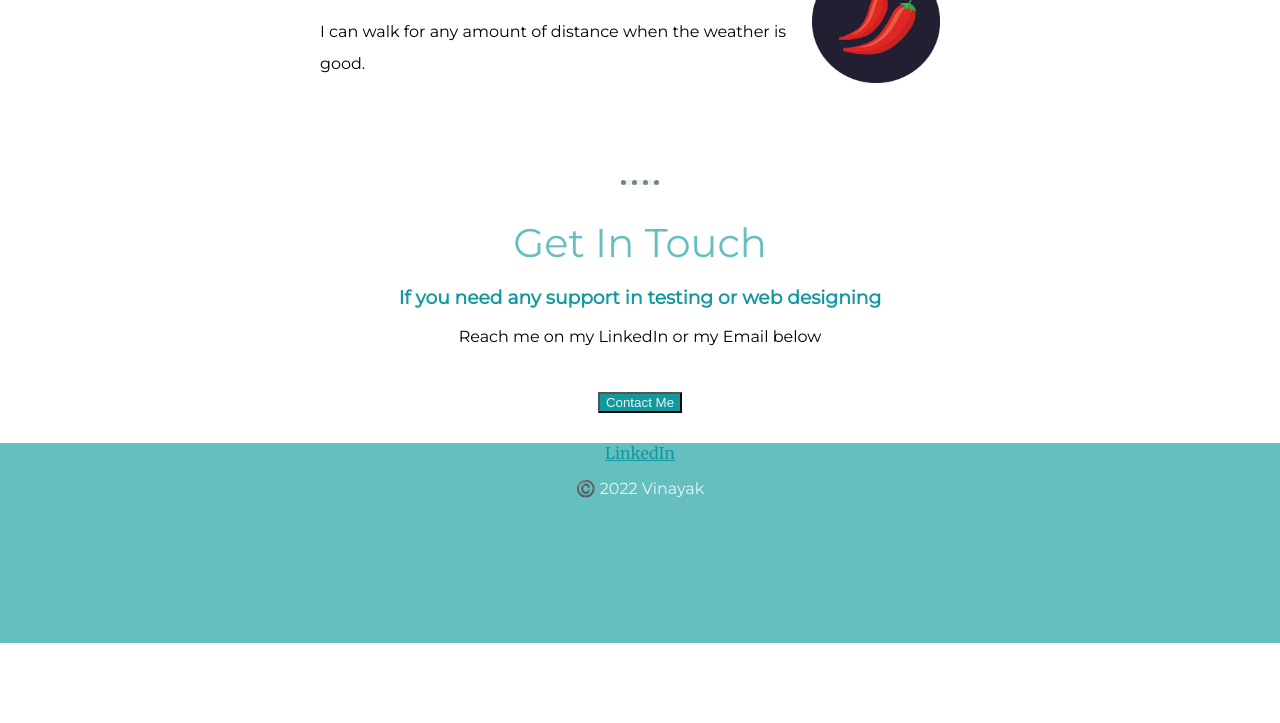
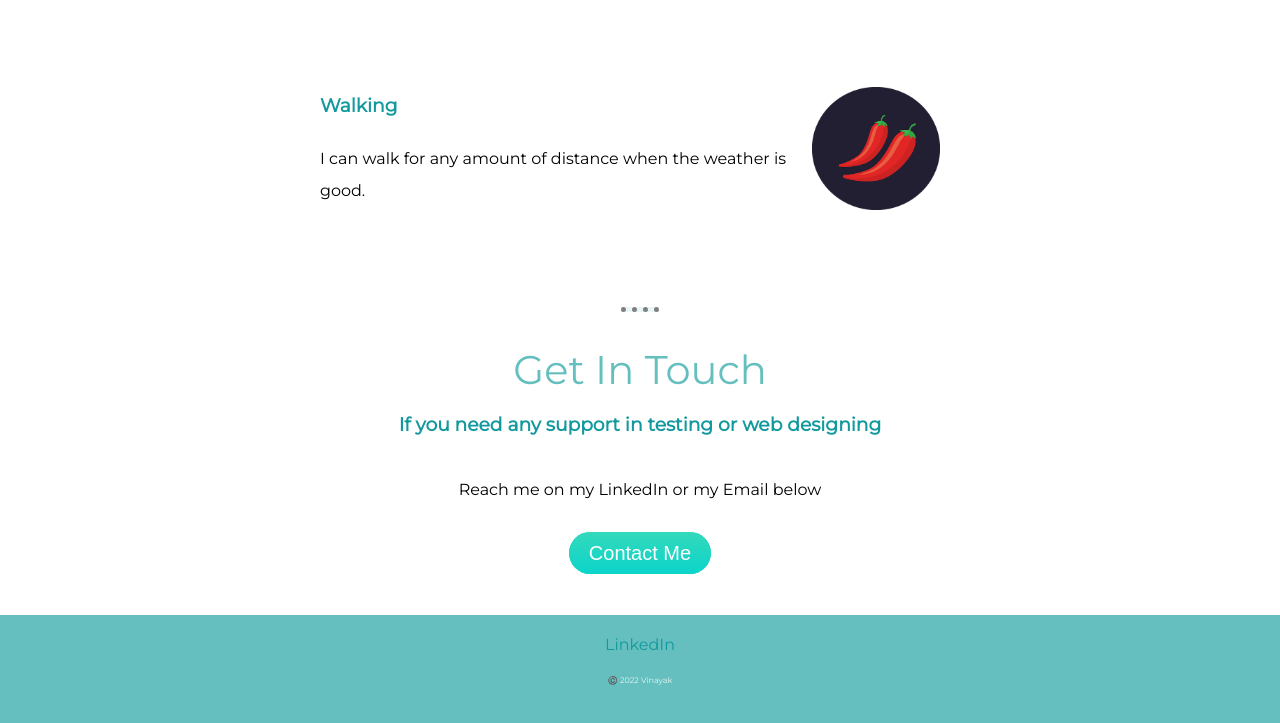
Before and after one commit to Vinay910/CV, a plain HTML site: page index.html in a window 1280 px wide. Shown: the part 1637-2360 px from the top of the page. Before the commit the page ends 2280 px from the top, so only its background shows below. Drawn offline with Linux system fonts and the light colour scheme.

Commit message:
CSS modified

```diff
--- a/css/style.css
+++ b/css/style.css
@@ -28,11 +28,17 @@ h3 {
 
 a {
   color: #11999E;
-  height: 20px;
+  font-family: 'Montserrat', sans-serif;
+  text-decoration: none;
+}
+
+a:hover {
+  color: #eaf6f6;
 }
 
 p {
   font-family: 'Montserrat', sans-serif;
+  line-height: 2;
 }
 hr {
   border-style: none none dotted none;
@@ -49,12 +55,11 @@ hr {
 }
 
 .middleContainer {
-  background-color: rgb(199, 153, 127);
-  height: 400px;
+  margin: 50px 0 50px 0;
 }
 
 .bottomContainer {
-  height: 200px;
+  height: 120px;
   background-color: #66BFBF;
   color: #eaf6f6;
 }
@@ -70,6 +75,48 @@ hr {
   background-color: #11999E;
   color: #eaf6f6;
   margin: 30px;
+}
+
+.footerLink {
+  display: inline-block;
+  padding-top: 20px;
+}
+
+.btn {
+  background: #34d9bb;
+  background-image: -webkit-linear-gradient(top, #34d9bb, #0bd4ca);
+  background-image: -moz-linear-gradient(top, #34d9bb, #0bd4ca);
+  background-image: -ms-linear-gradient(top, #34d9bb, #0bd4ca);
+  background-image: -o-linear-gradient(top, #34d9bb, #0bd4ca);
+  background-image: linear-gradient(to bottom, #34d9bb, #0bd4ca);
+  -webkit-border-radius: 28;
+  -moz-border-radius: 28;
+  border-radius: 28px;
+  font-family: Arial;
+  color: #ffffff;
+  font-size: 20px;
+  padding: 10px 20px 10px 20px;
+  text-decoration: none;
+}
+
+.btn:hover {
+  background: #199e4c;
+  background-image: -webkit-linear-gradient(top, #199e4c, #169c6f);
+  background-image: -moz-linear-gradient(top, #199e4c, #169c6f);
+  background-image: -ms-linear-gradient(top, #199e4c, #169c6f);
+  background-image: -o-linear-gradient(top, #199e4c, #169c6f);
+  background-image: linear-gradient(to bottom, #199e4c, #169c6f);
+  text-decoration: none;
+}
+
+.contact-label {
+  padding: 20px;
+}
+
+.footer-copyright {
+  color: #eaf6f6;
+  font-size: .5rem;
+  padding: 10px 0;
 }
 /**************** Id level CSS *************/
 #bottomCloud {
@@ -104,3 +151,8 @@ hr {
   float: right;
   padding-right: 20px;
 }
+
+#intro {
+  width: 30%;
+  margin-left: 680px;
+}
--- a/index.html
+++ b/index.html
@@ -20,11 +20,11 @@
       <img id="bottomCloud" src="./images/cloud.png" alt="cloud-image" />
       <img id="mountainImage"" src="./images/mountain.png" alt="cloud-image" />
     </div>
-    <div class="middle-container">
+    <div class="middleContainer">
       <div class="profile">
         <img id="profileImage" src="https://media-exp1.licdn.com/dms/image/C4D03AQFPyQx1fE0SGw/profile-displayphoto-shrink_800_800/0/1618571172070?e=1668643200&v=beta&t=hGS89VKkexGxk6n8jWqD10hS6F0RLi_6cG1lkG9w6Ak" alt="profile-photo" />
         <h2>Namaste</h2>
-        <p>I am a quality engineer with a 8+ year of manual and automation testing. Also a part time web designer.</p>
+        <p id="intro">I am a quality engineer with a 8+ year of manual and automation testing. Also a part time web designer.</p>
       </div>
       <hr>
       <div class="skills">
@@ -44,13 +44,13 @@
       <div class="contact-me">
         <h2>Get In Touch</h2>
         <h3>If you need any support in testing or web designing</h3>
-        <p>Reach me on my LinkedIn or my Email below</p>
-        <a href="mailto:vinay910@yahoo.co.in"><button class="contactMeBtn">Contact Me</button></a>
+        <p class="contact-label">Reach me on my LinkedIn or my Email below</p>
+        <a class="btn" href="mailto:vinay910@yahoo.co.in">Contact Me</button></a>
       </div>
     </div>
     <div class="bottomContainer">
       <a class="footerLink" href="https://www.linkedin.com/in/vinayak-mahajan-testengineer/"> LinkedIn </a>
-      <p>©️ 2022 Vinayak</p>
+      <p class="footer-copyright">©️ 2022 Vinayak</p>
     </div>
   </body>
 </html>
```
